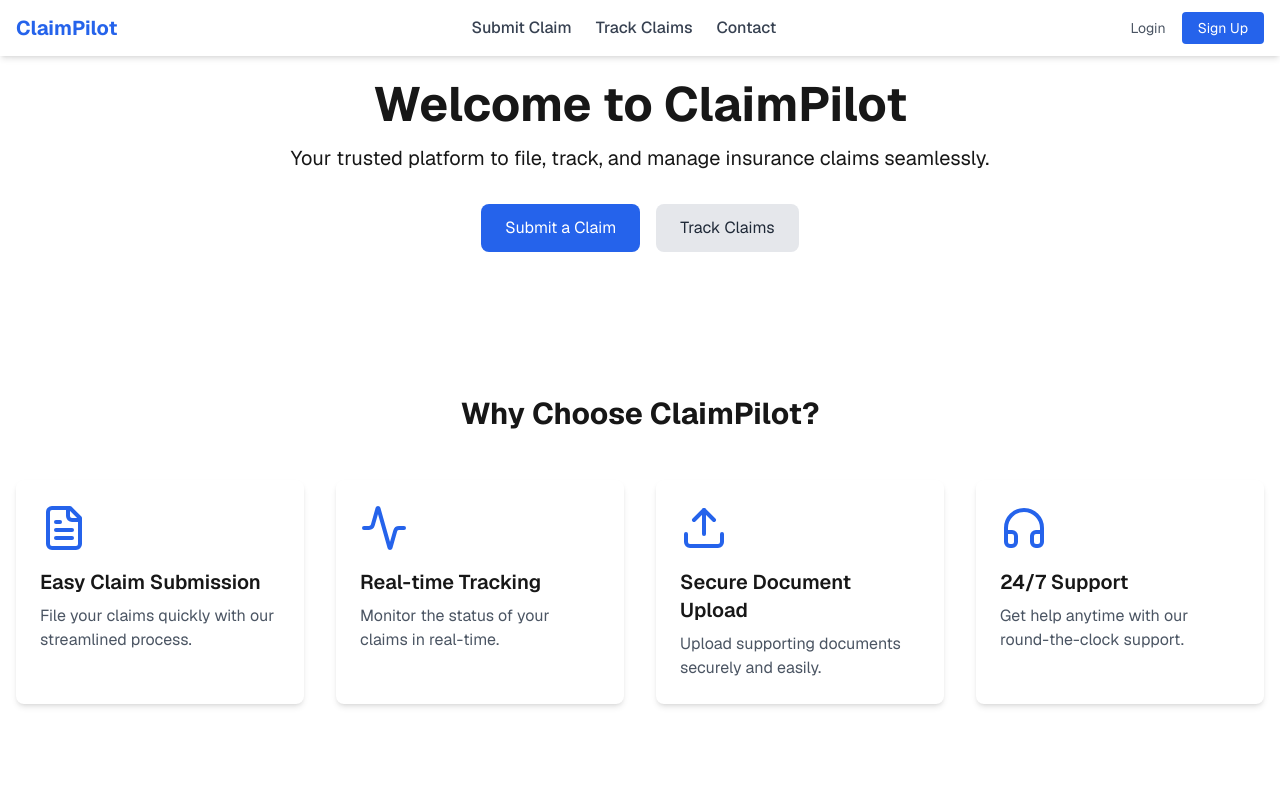
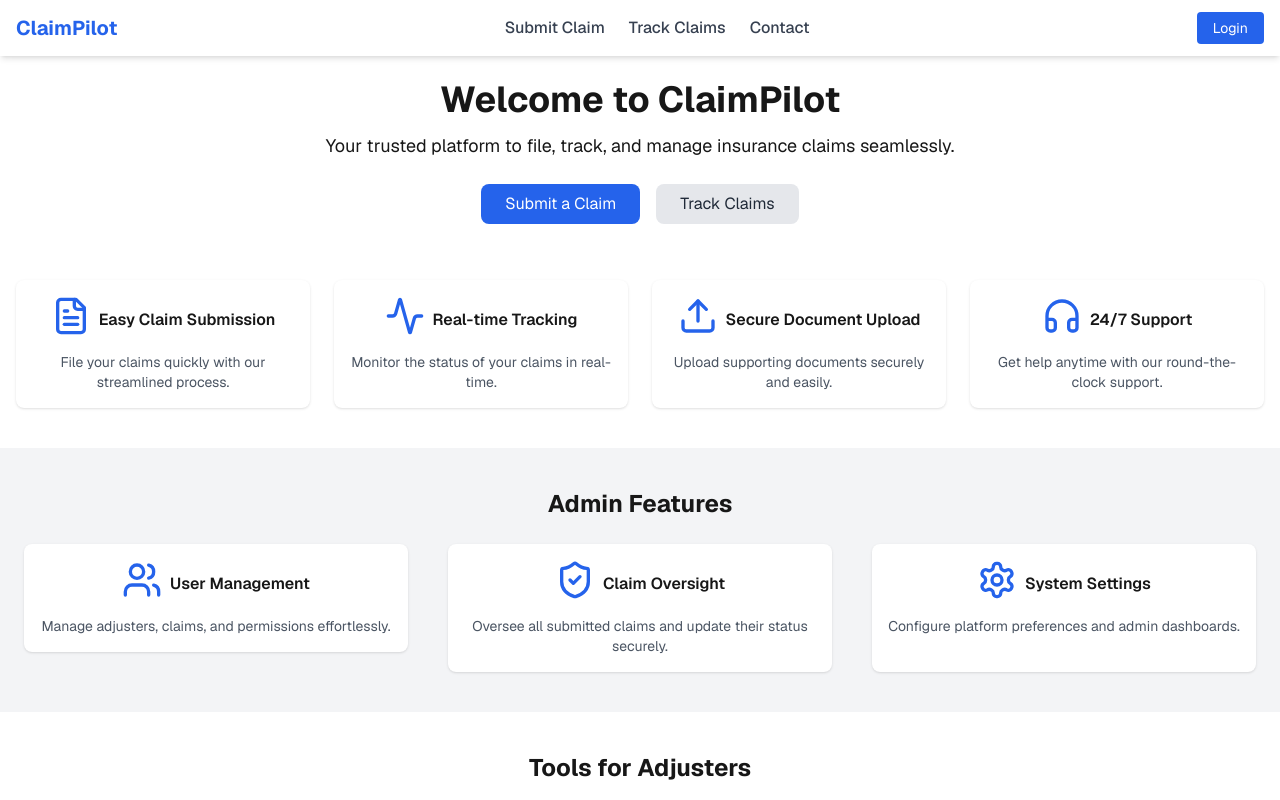
Before and after one commit to freeheart110/ClaimPilot-Frontend, a Next.js app: page / in a window 1280 px wide. Shown: the top 800 px of the page. Built offline with nearby package versions, Linux system fonts and the light colour scheme; no server answers.

Commit message:
home page and reroute adjuster page

```diff
--- a/src/app/page.tsx
+++ b/src/app/page.tsx
@@ -1,70 +1,91 @@
+'use client';
+
 import React from 'react';
 import Link from 'next/link';
-import { FileText, Activity, Upload, Headphones } from 'lucide-react';
+import { FileText, Activity, Upload, Headphones, ShieldCheck, Users, Settings, CheckCircle, BarChart } from 'lucide-react';
 
 export default function Home() {
   return (
     <div className="min-h-screen bg-background text-foreground">
       {/* Hero Section */}
-      <section className="py-20 text-center">
-        <h1 className="text-5xl font-bold mb-4">Welcome to ClaimPilot</h1>
-        <p className="text-xl mb-8">Your trusted platform to file, track, and manage insurance claims seamlessly.</p>
-        <div className="flex flex-col sm:flex-row justify-center space-y-4 sm:space-y-0 sm:space-x-4">
+      <section className="flex flex-col justify-center items-center text-center min-h-[30vh] px-4 pt-16">
+        <h1 className="text-4xl font-bold mb-3">Welcome to ClaimPilot</h1>
+        <p className="text-lg mb-6">Your trusted platform to file, track, and manage insurance claims seamlessly.</p>
+        <div className="flex flex-col sm:flex-row justify-center space-y-3 sm:space-y-0 sm:space-x-4">
           <Link
             href="/submit-claim"
-            className="bg-primary text-white px-6 py-3 rounded-lg hover:bg-primary-dark transition-colors duration-200"
+            className="bg-primary text-white px-6 py-2 rounded-lg hover:bg-primary-dark transition"
           >
             Submit a Claim
           </Link>
           <Link
             href="/track-claim"
-            className="bg-gray-200 text-gray-800 px-6 py-3 rounded-lg hover:bg-gray-300 transition-colors duration-200"
+            className="bg-gray-200 text-gray-800 px-6 py-2 rounded-lg hover:bg-gray-300 transition"
           >
             Track Claims
           </Link>
         </div>
       </section>
 
-      {/* Features Section */}
-      <section className="py-16">
-        <h2 className="text-3xl font-bold text-center mb-12">Why Choose ClaimPilot?</h2>
+      {/* Policyholder Features */}
+      <section className="py-10">
         <div className="container mx-auto px-4">
-          <div className="grid grid-cols-1 md:grid-cols-2 lg:grid-cols-4 gap-8">
-            {/* Feature Card 1 */}
-            <div className="bg-white dark:bg-gray-800 p-6 rounded-lg shadow-md hover:shadow-lg transition-shadow duration-200">
-              <FileText className="h-12 w-12 text-primary mb-4" />
-              <h3 className="text-xl font-semibold mb-2 text-foreground">Easy Claim Submission</h3>
-              <p className="text-gray-600 dark:text-gray-300">
-                File your claims quickly with our streamlined process.
-              </p>
-            </div>
-            {/* Feature Card 2 */}
-            <div className="bg-white dark:bg-gray-800 p-6 rounded-lg shadow-md hover:shadow-lg transition-shadow duration-200">
-              <Activity className="h-12 w-12 text-primary mb-4" />
-              <h3 className="text-xl font-semibold mb-2 text-foreground">Real-time Tracking</h3>
-              <p className="text-gray-600 dark:text-gray-300">
-                Monitor the status of your claims in real-time.
-              </p>
-            </div>
-            {/* Feature Card 3 */}
-            <div className="bg-white dark:bg-gray-800 p-6 rounded-lg shadow-md hover:shadow-lg transition-shadow duration-200">
-              <Upload className="h-12 w-12 text-primary mb-4" />
-              <h3 className="text-xl font-semibold mb-2 text-foreground">Secure Document Upload</h3>
-              <p className="text-gray-600 dark:text-gray-300">
-                Upload supporting documents securely and easily.
-              </p>
-            </div>
-            {/* Feature Card 4 */}
-            <div className="bg-white dark:bg-gray-800 p-6 rounded-lg shadow-md hover:shadowtags-lg transition-shadow duration-200">
-              <Headphones className="h-12 w-12 text-primary mb-4" />
-              <h3 className="text-xl font-semibold mb-2 text-foreground">24/7 Support</h3>
-              <p className="text-gray-600 dark:text-gray-300">
-                Get help anytime with our round-the-clock support.
-              </p>
-            </div>
+          <div className="grid grid-cols-1 md:grid-cols-2 lg:grid-cols-4 gap-6">
+            <FeatureCard icon={<FileText className="h-10 w-10 text-primary mb-2" />} title="Easy Claim Submission" description="File your claims quickly with our streamlined process." href="/submit-claim"/>
+            <FeatureCard icon={<Activity className="h-10 w-10 text-primary mb-2" />} title="Real-time Tracking" description="Monitor the status of your claims in real-time." href="/track-claim"/>
+            <FeatureCard icon={<Upload className="h-10 w-10 text-primary mb-2" />} title="Secure Document Upload" description="Upload supporting documents securely and easily." />
+            <FeatureCard icon={<Headphones className="h-10 w-10 text-primary mb-2" />} title="24/7 Support" description="Get help anytime with our round-the-clock support." />
+          </div>
+        </div>
+      </section>
+
+      {/* Admin Features */}
+      <section className="py-10 bg-gray-100 dark:bg-gray-900">
+        <div className="container mx-auto px-4">
+          <h2 className="text-2xl font-bold text-center mb-6">Admin Features</h2>
+          <div className="grid grid-cols-1 md:grid-cols-3 gap-6">
+            <FeatureCard icon={<Users className="h-10 w-10 text-primary mb-2" />} title="User Management" description="Manage adjusters, claims, and permissions effortlessly." href="/admin" />
+            <FeatureCard icon={<ShieldCheck className="h-10 w-10 text-primary mb-2" />} title="Claim Oversight" description="Oversee all submitted claims and update their status securely." href="/admin" />
+            <FeatureCard icon={<Settings className="h-10 w-10 text-primary mb-2" />} title="System Settings" description="Configure platform preferences and admin dashboards." />
+          </div>
+        </div>
+      </section>
+
+      {/* Adjuster Features */}
+      <section className="py-10">
+        <div className="container mx-auto px-4">
+          <h2 className="text-2xl font-bold text-center mb-6">Tools for Adjusters</h2>
+          <div className="grid grid-cols-1 md:grid-cols-3 gap-6">
+            <FeatureCard icon={<CheckCircle className="h-10 w-10 text-primary mb-2" />} title="Assigned Claims" description="Access and manage claims assigned to you efficiently." href="/adjuster" />
+            <FeatureCard icon={<Upload className="h-10 w-10 text-primary mb-2" />} title="Review Evidence" description="Review uploaded documents and make informed decisions." />
+            <FeatureCard icon={<BarChart className="h-10 w-10 text-primary mb-2" />} title="Performance Insights" description="Track your performance metrics and claim resolution speed." />
           </div>
         </div>
       </section>
     </div>
   );
 }
+
+const FeatureCard = ({
+  icon,
+  title,
+  description,
+  href,
+}: {
+  icon: React.ReactNode;
+  title: string;
+  description: string;
+  href?: string;
+}) => {
+  const cardContent = (
+    <div className="bg-white dark:bg-gray-800 p-4 rounded-lg shadow hover:shadow-md transition w-full max-w-sm mx-auto hover:cursor-pointer">
+      <div className="flex justify-center items-center gap-2 mb-2">
+        <span className="text-primary">{icon}</span>
+        <h3 className="text-base font-semibold text-foreground text-center">{title}</h3>
+      </div>
+      <p className="text-center text-gray-600 dark:text-gray-300 text-sm">{description}</p>
+    </div>
+  );
+
+  return href ? <Link href={href}>{cardContent}</Link> : cardContent;
+};
--- a/src/components/NavBar.tsx
+++ b/src/components/NavBar.tsx
@@ -22,9 +22,16 @@ const NavBar: React.FC<NavBarProps> = ({ children }) => {
         const res = await fetch(`${process.env.NEXT_PUBLIC_API_BASE_URL}/api/auth/me`, {
           credentials: 'include',
         });
-        setIsLoggedIn(res.ok);
+        if (res.status === 401) {
+          setIsLoggedIn(false); // not logged in
+        } else if (res.ok) {
+          setIsLoggedIn(true);
+        } else {
+          console.error('Unexpected auth response:', res.status);
+        }
+
       } catch (err) {
-        console.error('Session check failed:', err);
+        console.error('Network error checking session:', err);
       }
     };
 
@@ -86,8 +93,7 @@ const NavBar: React.FC<NavBarProps> = ({ children }) => {
             </button>
           ) : (
             <>
-              <Link href="/login" className="text-sm text-gray-600 hover:text-primary">Login</Link>
-              <Link href="/signup" className="bg-primary text-white px-4 py-1.5 rounded hover:bg-blue-700 text-sm">Sign Up</Link>
+              <Link href="/login" className="bg-primary text-white px-4 py-1.5 rounded hover:bg-blue-700 text-sm">Login</Link>
             </>
           )}
         </div>
```
Also changed, not shown: src/app/adjuster/page.tsx (+22 -31 lines), src/app/admin/page.tsx (+12 -16 lines), 1 other file (tests, documents, lock files or other folders).
